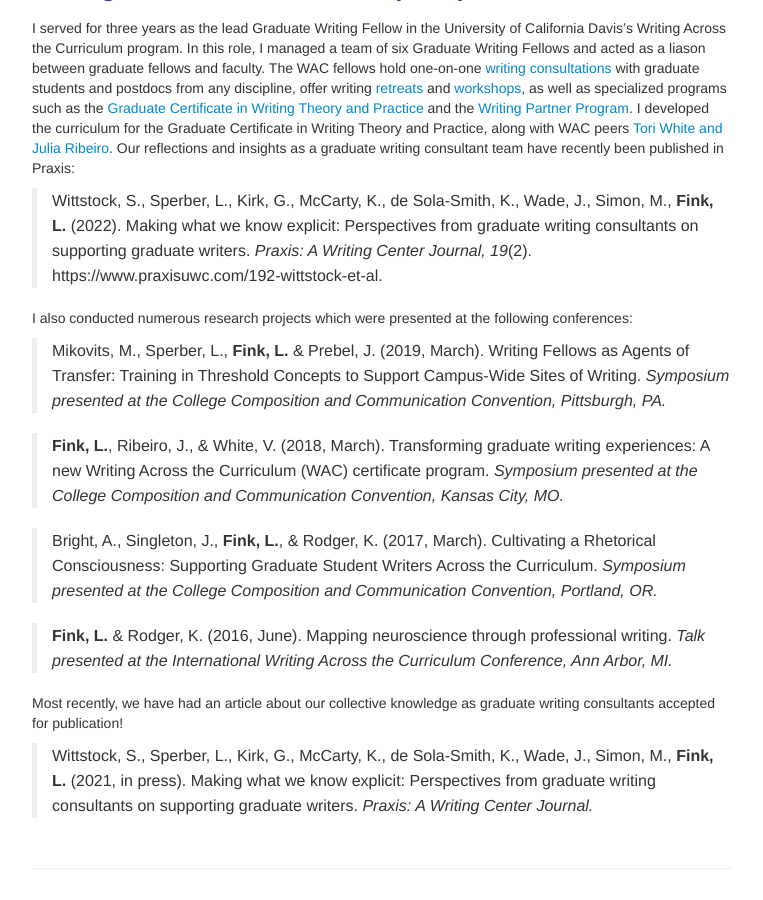
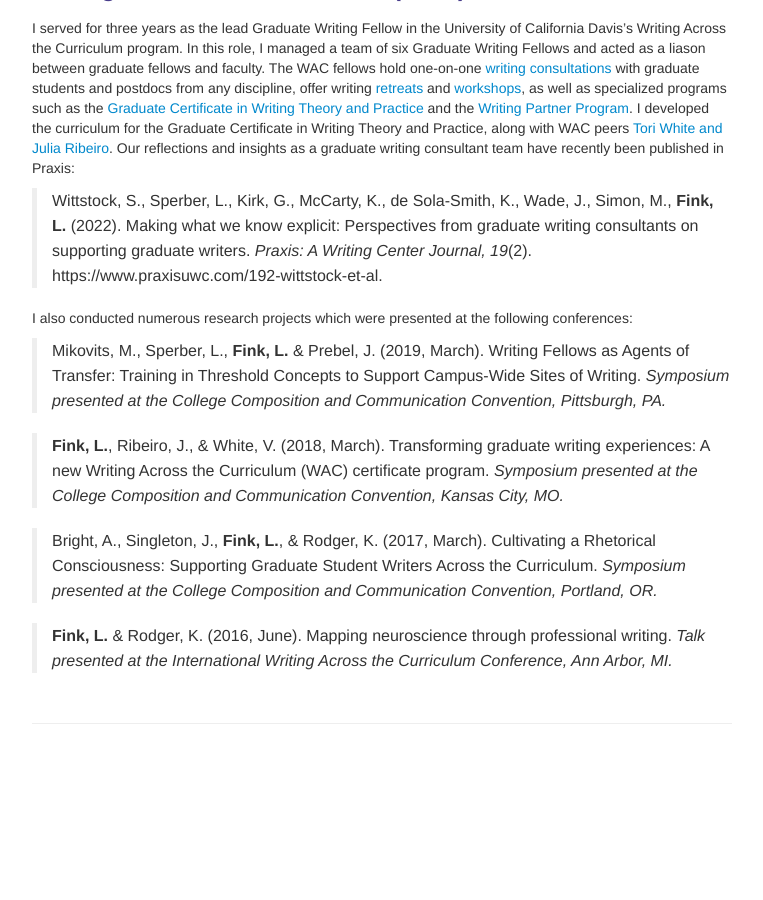
Before and after one commit to lkfink/lkfink.github.io, a Jekyll site: the page built from pages/research.md, in a window 1280 px wide and 900 px high, scrolled down 3501 px. Shown: the whole window, without its empty margins (258-1021 px from the left). Built offline with Jekyll 4.4.1, drawn with Linux system fonts in a browser that asks for light colours; after the commit the page ends 4256 px from its top, so only the background shows below that.

Commit message:
remove duplicate

```diff
--- a/pages/research.md
+++ b/pages/research.md
@@ -126,7 +126,3 @@ I also conducted numerous research projects which were presented at the followin
 > Bright, A., Singleton, J., **Fink, L.**, & Rodger, K. (2017, March). Cultivating a Rhetorical Consciousness: Supporting Graduate Student Writers Across the Curriculum. *Symposium presented at the College Composition and Communication Convention, Portland, OR.*
 
 > **Fink, L.** & Rodger, K. (2016, June). Mapping neuroscience through professional writing. *Talk presented at the International Writing Across the Curriculum Conference, Ann Arbor, MI.*
-
-Most recently, we have had an article about our collective knowledge as graduate writing consultants accepted for publication!
-
-> Wittstock, S., Sperber, L., Kirk, G., McCarty, K., de Sola-Smith, K., Wade, J., Simon, M., **Fink, L.** (2021, in press). Making what we know explicit: Perspectives from graduate writing consultants on supporting graduate writers. *Praxis: A Writing Center Journal.*
```
